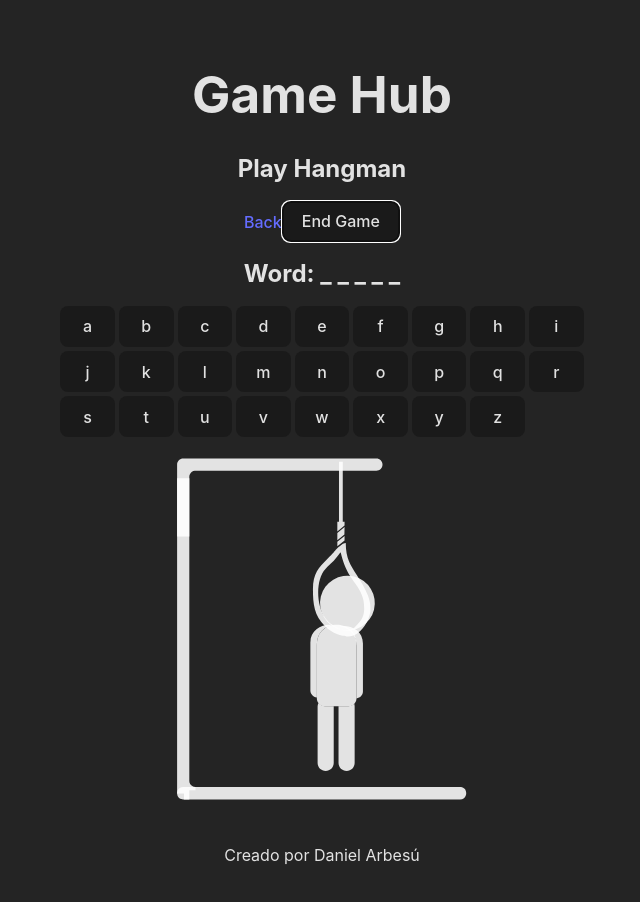
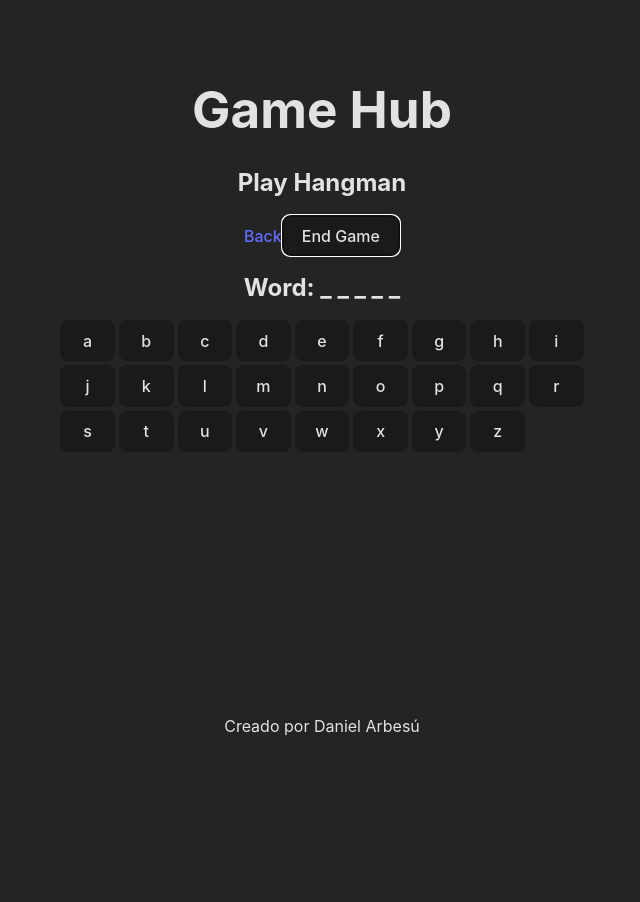
Before and after one commit to daniArbesu/Proyecto-6-Hub-Juegos, a React (Vite) app: page /hangman in a window 1280 px wide. Both pictures are taken after a click on the button "Start Game". Shown: the top 902 px of the page, without its empty margins (318-958 px from the left). After the commit the page ends 800 px from the top, so only its background shows below. Built offline with nearby package versions, Linux system fonts and the light colour scheme.

Commit message:
fix: add render hangman according to fails

```diff
--- a/src/components/HangmanBoard/index.jsx
+++ b/src/components/HangmanBoard/index.jsx
@@ -1,4 +1,4 @@
-import { useEffect, useState } from 'react';
+import { useEffect, useRef, useState } from 'react';
 import styled from 'styled-components';
 import { CHARACTERS } from '../../constants/hangman';
 import randomWord from '../../utils/hangman';
@@ -23,10 +23,15 @@ const Keyboard = styled.section`
 function HangmanBoard() {
   const [selectedWord, setSelectedWord] = useState('');
   const [enteredLetters, setEnteredLetters] = useState([]);
+  const wrongTries = useRef(0);
 
   const handleKeyPress = (character) => {
     const newLettersList = [...enteredLetters, character];
+    const isInSelectedWord = selectedWord.split('').includes(character);
     setEnteredLetters(newLettersList);
+    if (!isInSelectedWord) {
+      wrongTries.current += 1;
+    }
   };
 
   useEffect(() => {
@@ -59,7 +64,7 @@ function HangmanBoard() {
           enteredList={enteredLetters}
         />
       </Keyboard>
-      <HangmanIcon />
+      <HangmanIcon wrongTries={wrongTries} />
     </HangmanBoardWrapper>
   );
 }
--- a/src/components/HangmanIcon.jsx
+++ b/src/components/HangmanIcon.jsx
@@ -1,23 +1,20 @@
+/* eslint-disable react/prop-types */
 import styled from 'styled-components';
 import { hangmanPaths } from '../constants/hangman';
 
 const Icon = styled.svg`
   width: 100%;
-  height: 48vh;
+  height: 30vh;
   fill: var(--light-color);
 `;
 
-function HangmanIcon() {
+function HangmanIcon({ wrongTries }) {
   return (
     <section>
-      <Icon
-        xmlns="http://www.w3.org/2000/svg"
-        width="3300px"
-        height="2550px"
-        viewBox="0 0 3300 2550"
-      >
-        {hangmanPaths.map(({ d, transform }) => (
-          <path d={d} transform={transform} />
+      <Icon xmlns="http://www.w3.org/2000/svg" viewBox="0 0 3300 2550">
+        {hangmanPaths.slice(0, wrongTries.current).map(({ d, transform }, index) => (
+          // eslint-disable-next-line react/no-array-index-key
+          <path d={d} transform={transform} key={index} />
         ))}
       </Icon>
     </section>
```
